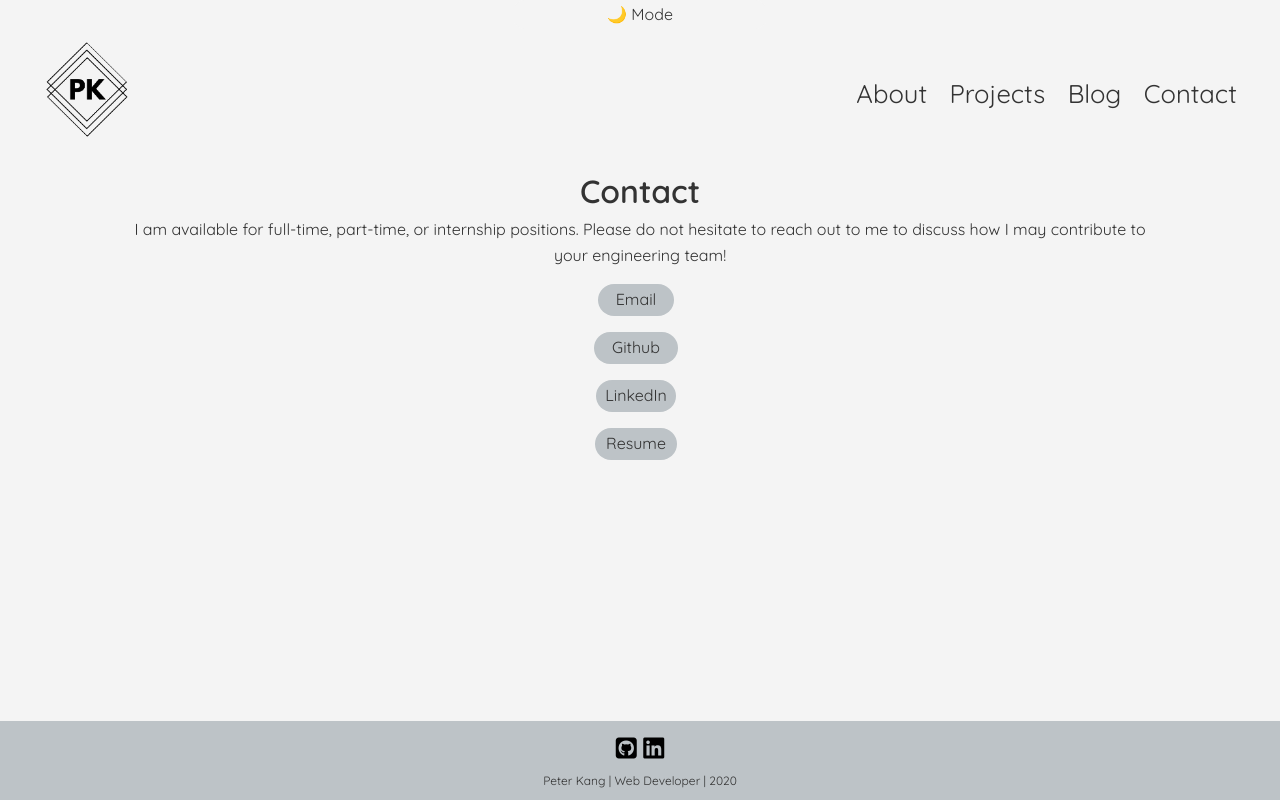
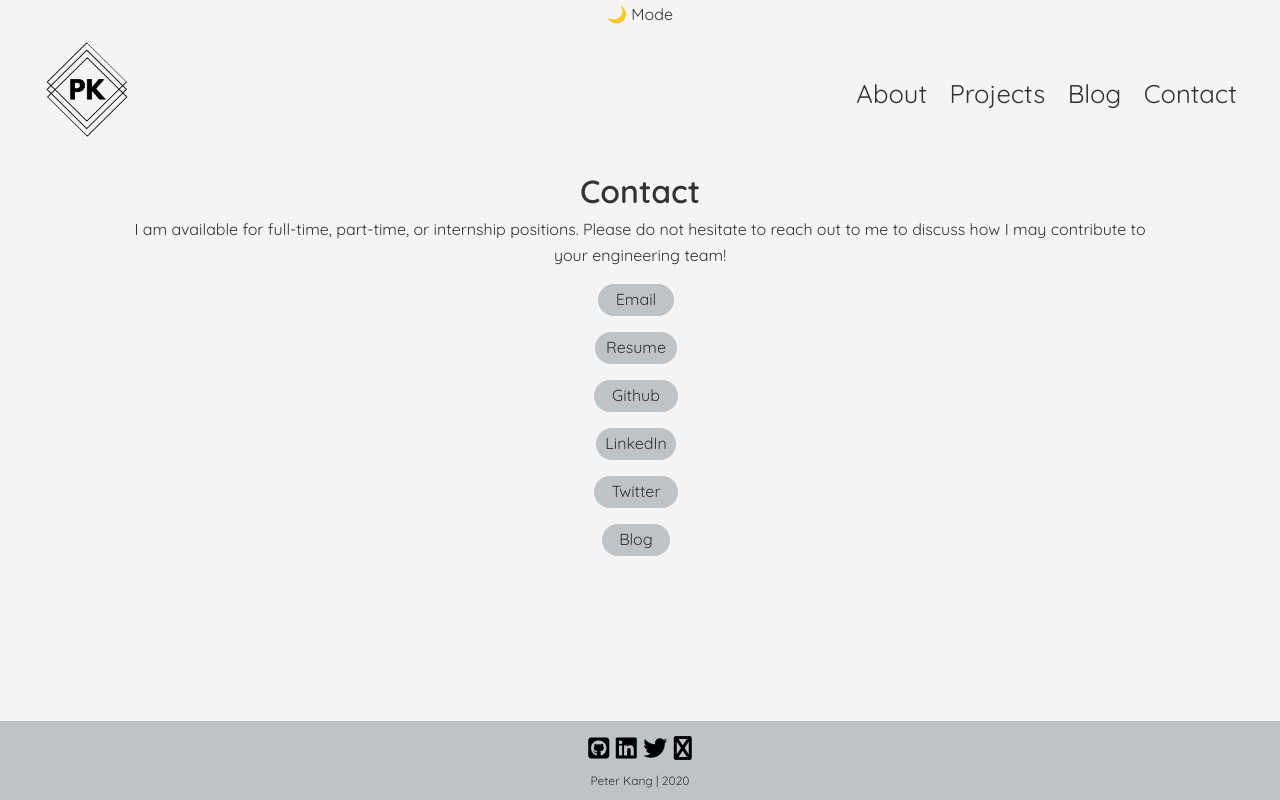
Before and after one commit to pswk1/pk-portfolio, a React (Create React App) app: page /contact in a window 1280 px wide. Built offline with nearby package versions, Linux system fonts and the light colour scheme; the HTML template or start-up script is replaced by a standard one.

Commit message:
updated social ctas

```diff
--- a/public/index.html
+++ b/public/index.html
@@ -42,7 +42,7 @@
       To begin the development, run `npm start` or `yarn start`.
       To create a production bundle, use `npm run build` or `yarn build`.
     -->
-  <script src="https://use.fontawesome.com/eca4cd20f0.js"></script>
+  <script src="https://use.fontawesome.com/a062c8dcc5.js"></script>
 </body>
 
 </html>
--- a/src/components/layout/Footer.js
+++ b/src/components/layout/Footer.js
@@ -37,21 +37,34 @@ const Footer = () => {
             <i style={{ color: 'white' }} className='fa fa-linkedin-square' />
           )}
         </a>{' '}
+        <a
+          href='https://twitter.com/pswk11'
+          target='_blank'
+          rel='noopener noreferrer'
+          alt='twitter'
+        >
+          {themeContext === lightTheme ? (
+            <i style={{ color: 'black' }} className='fa fa-twitter' />
+          ) : (
+            <i style={{ color: 'white' }} className='fa fa-twitter' />
+          )}
+        </a>{' '}
+        <a
+          href='https://dev.to/pswk1'
+          target='_blank'
+          rel='noopener noreferrer'
+          alt='devto'
+        >
+          {themeContext === lightTheme ? (
+            <i style={{ color: 'black' }} className='fa fa-dev'></i>
+          ) : (
+            <i style={{ color: 'white' }} className='fa fa-dev'></i>
+          )}
+        </a>{' '}
       </div>
       <p>
-        Peter Kang | Web Developer | <span id='year'>{setYear()}</span>
+        Peter Kang | <span id='year'>{setYear()}</span>
       </p>
-      {/* <small>
-        <b>Sun</b> icon made by{' '}
-        <a href='https://www.flaticon.com/authors/smalllikeart'>smalllikeart</a>{' '}
-        from <a href='https://www.flaticon.com'>www.flaticon.com</a>
-      </small>{' '}
-      &nbsp;
-      <small>
-        <b>Moon</b> icon made by{' '}
-        <a href='https://www.freepik.com/home'>Freepik</a> from{' '}
-        <a href='https://www.flaticon.com'>www.flaticon.com</a>
-      </small> */}
     </footer>
   );
 };
--- a/src/components/pages/Contact.js
+++ b/src/components/pages/Contact.js
@@ -23,6 +23,15 @@ const Contact = () => {
         </a>
 
         <a
+          className='btn-narrow my-top-1'
+          href={Resume}
+          target='_blank'
+          rel='noopener noreferrer'
+        >
+          Resume
+        </a>
+
+        <a
           className='btn my-top-1'
           href='https://github.com/pswk1'
           target='_blank'
@@ -32,7 +41,7 @@ const Contact = () => {
         </a>
 
         <a
-          className='btn-narrower my-top-1 my-bot-1'
+          className='btn-narrower my-top-1'
           href='https://www.linkedin.com/in/peterswkang/'
           target='_blank'
           rel='noopener noreferrer'
@@ -41,12 +50,21 @@ const Contact = () => {
         </a>
 
         <a
-          className='btn-narrow my-bot-1'
-          href={Resume}
+          className='btn my-top-1'
+          href='https://twitter.com/pswk11'
           target='_blank'
           rel='noopener noreferrer'
         >
-          Resume
+          Twitter
+        </a>
+
+        <a
+          className='btn my-top-1 my-bot-1'
+          href='https://dev.to/pswk1'
+          target='_blank'
+          rel='noopener noreferrer'
+        >
+          Blog
         </a>
       </div>
     </div>
```
